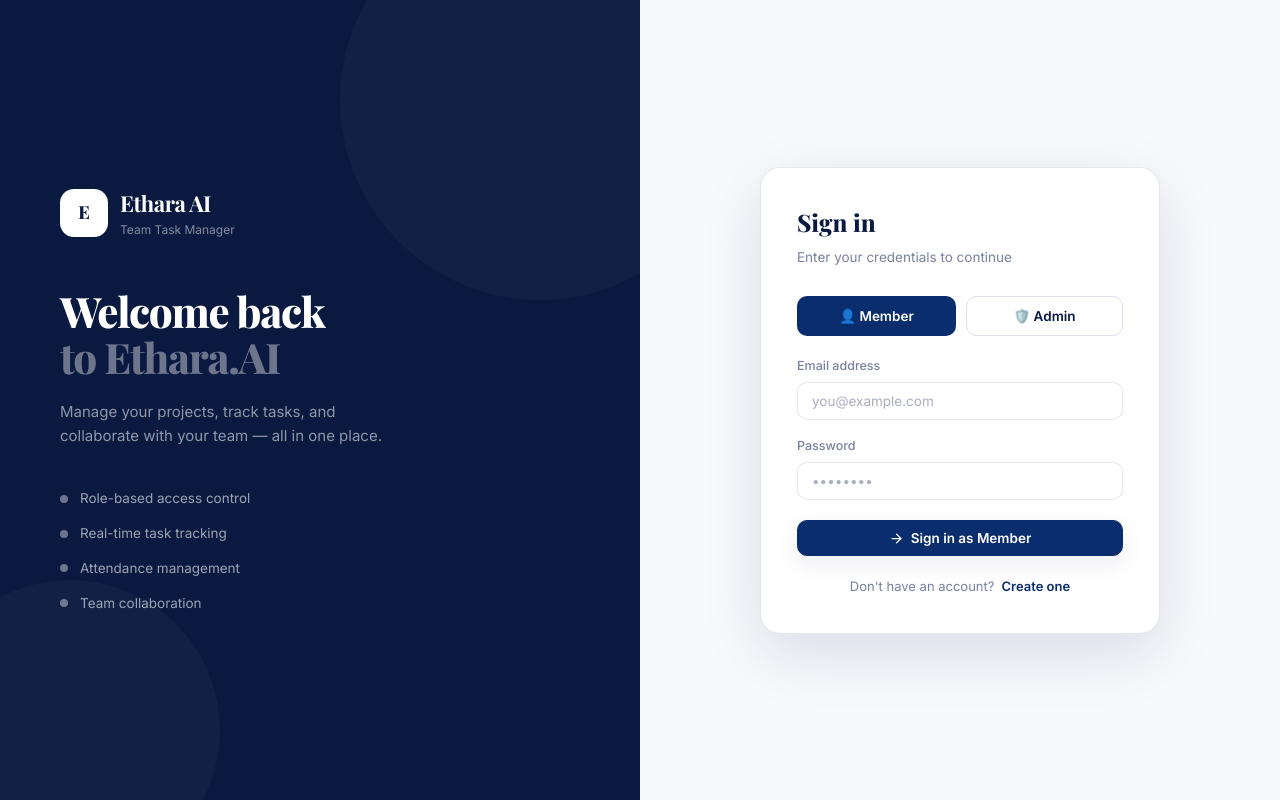
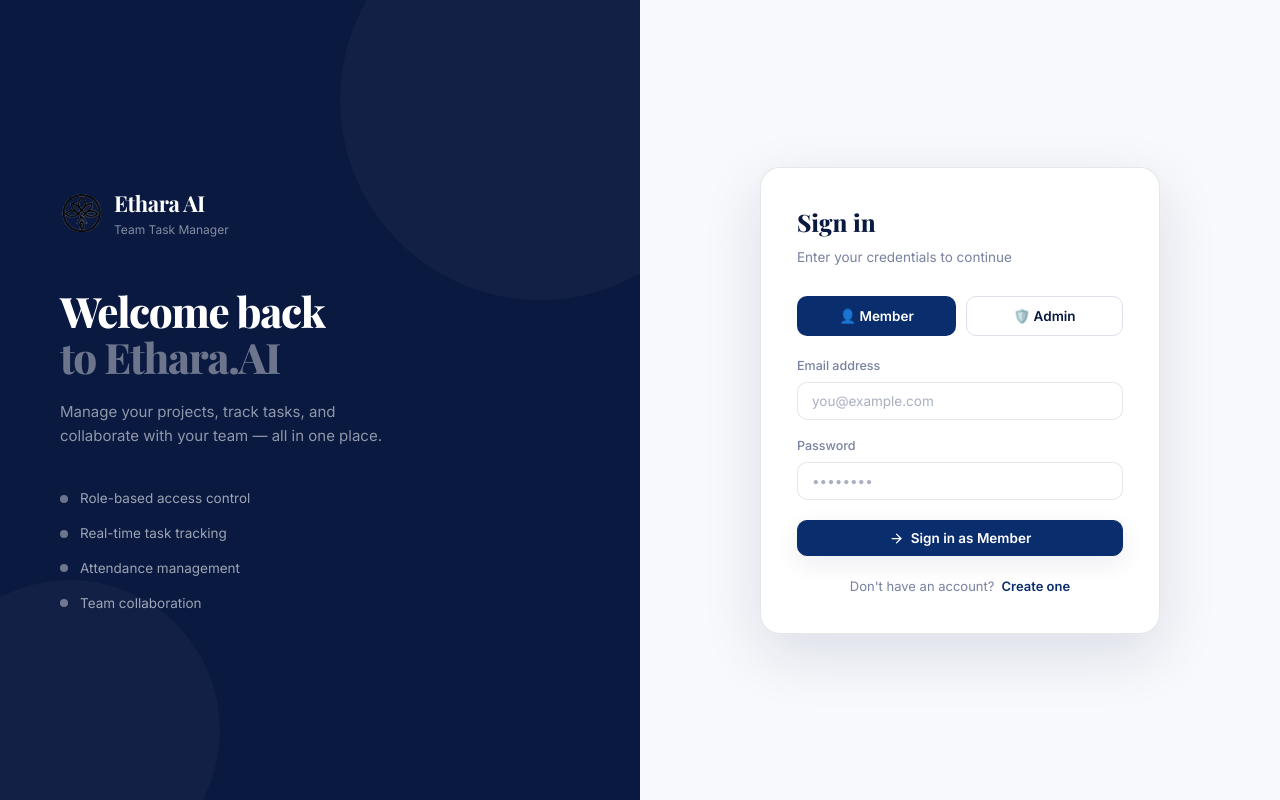
Before and after one commit to Srishtiverma12/Team-task-manager, a React (Vite) app in the folder client/: page /login in a window 1280 px wide. Built offline with nearby package versions, Linux system fonts and the light colour scheme; no server answers.

Commit message:
Add Ethara AI logo in all pages

```diff
--- a/client/src/components/Shell.jsx
+++ b/client/src/components/Shell.jsx
@@ -2,6 +2,7 @@ import { useContext } from 'react';
 import { Link, useLocation, useNavigate } from 'react-router-dom';
 import { AuthContext } from '../authContext.jsx';
 import { LayoutDashboard, FolderKanban, LogOut, CalendarCheck } from 'lucide-react';
+import logo from '../assets/logo.png';
 
 const Shell = ({ children }) => {
   const { user, logout } = useContext(AuthContext);
@@ -23,7 +24,7 @@ const Shell = ({ children }) => {
     <div className="ai-shell">
       <aside className="ai-sidebar">
         <div className="ai-brand">
-          <div className="ai-brand-mark">E</div>
+          <img src={logo} alt="Ethara AI" style={{ width: 30, height: 30, objectFit: 'contain' }} />
           <div>
             <div className="ai-brand-title">Ethara AI</div>
             <div className="ai-brand-sub">Team Task Manager</div>
--- a/client/src/pages/Login.jsx
+++ b/client/src/pages/Login.jsx
@@ -3,6 +3,7 @@ import { Link, useNavigate } from 'react-router-dom';
 import { AuthContext } from '../authContext.jsx';
 import { ArrowRight, Loader } from 'lucide-react';
 import api from '../api';
+import logo from '../assets/logo.png';
 
 const Login = () => {
   const [form, setForm] = useState({ email: '', password: '' });
@@ -31,7 +32,7 @@ const Login = () => {
     <div className="ai-auth">
       <div className="ai-auth-left">
         <div className="ai-auth-logo">
-          <div className="ai-auth-logo-mark">E</div>
+          <img src={logo} alt="Ethara AI" style={{ width: 42, height: 42, objectFit: 'contain' }} />
           <div>
             <div className="ai-auth-logo-name">Ethara AI</div>
             <div className="ai-auth-logo-sub">Team Task Manager</div>
@@ -59,7 +60,6 @@ const Login = () => {
           <div className="ai-auth-card-title">Sign in</div>
           <div className="ai-auth-card-sub">Enter your credentials to continue</div>
 
-          {/* Role Selector */}
           <div style={{ display: 'flex', gap: 10, marginBottom: 20 }}>
             {['Member', 'Admin'].map(r => (
               <button
--- a/client/src/pages/SignUp.jsx
+++ b/client/src/pages/SignUp.jsx
@@ -3,6 +3,7 @@ import { Link, useNavigate } from 'react-router-dom';
 import { AuthContext } from '../authContext.jsx';
 import { ArrowRight, Loader } from 'lucide-react';
 import api from '../api';
+import logo from '../assets/logo.png';
 
 const Signup = () => {
   const [form, setForm] = useState({ name: '', email: '', password: '' });
@@ -34,7 +35,7 @@ const Signup = () => {
     <div className="ai-auth">
       <div className="ai-auth-left">
         <div className="ai-auth-logo">
-          <div className="ai-auth-logo-mark">E</div>
+          <img src={logo} alt="Ethara AI" style={{ width: 42, height: 42, objectFit: 'contain' }} />
           <div>
             <div className="ai-auth-logo-name">Ethara AI</div>
             <div className="ai-auth-logo-sub">Team Task Manager</div>
```
Also changed, not shown: client/src/assets/logo.png (added).
